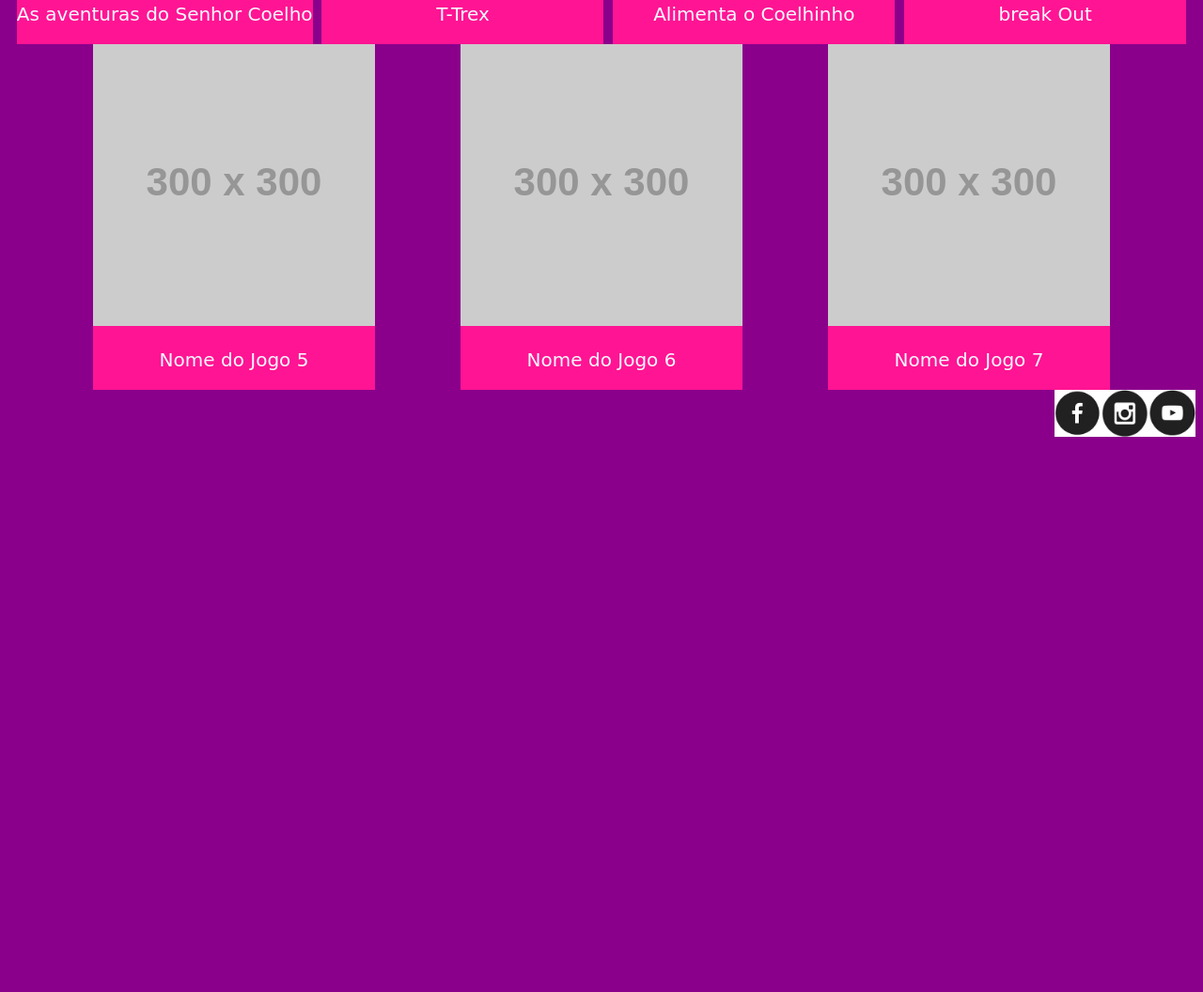
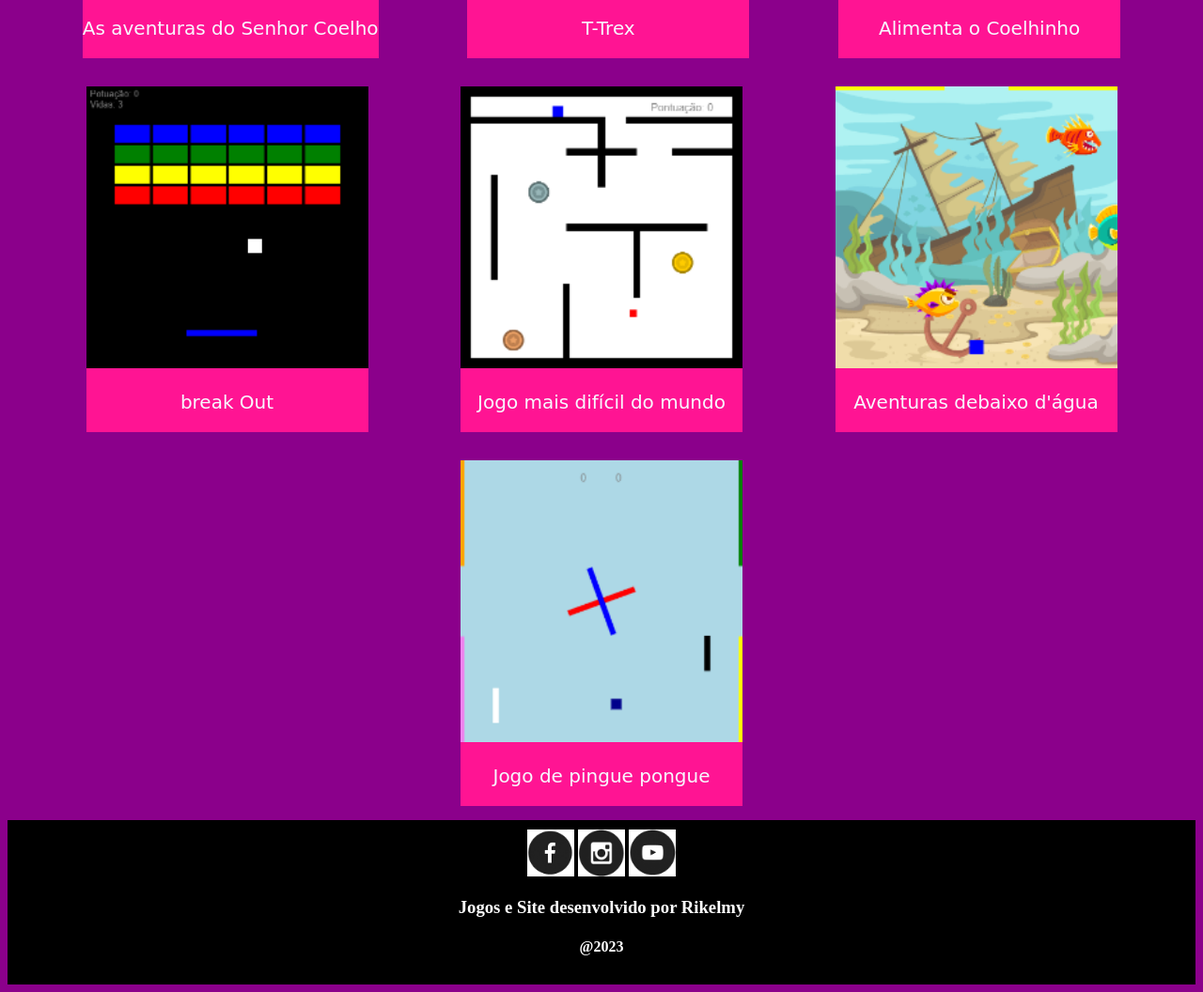
Before and after one commit to Rikelmy2008Pereira/AULA, a plain HTML site: page index.html in a window 1280 px wide. Shown: the part 524-1580 px from the top of the page at 94% size. Before the commit the page ends 1001 px from the top, so only its background shows below. Drawn offline with nearby package versions, Linux system fonts and the light colour scheme; placeholder pictures from the web are drawn by us; a web font is replaced by a local one.

Commit message:
Add files via upload

```diff
--- a/index.html
+++ b/index.html
@@ -47,33 +47,38 @@
             </div>
 
             <div class="item">
-                    <a href = "https://studio.code.org/projects/gamelab/1iviLM6SOV-RWUEq5lFKOuLq0XrDRBUa5_EdLkxQchs">
+                    <a href = "https://studio.code.org/projects/gamelab/1iviLM6SOV-RWUEq5lFKOuLq0XrDRBUa5_EdLkxQchs" target="_blank">
                         <img src="thumbnail.png"/></a>
                     <p>break Out</p>
             </div>
 
             <div class="item">
-                    <a href = "#"><img src="https://via.placeholder.com/300"/></a>
-                    <p>Nome do Jogo 5</p>
+                    <a href = "https://studio.code.org/projects/gamelab/dc1wlJ0a8NmpaAw8jTWas2cya-P9P6-40L8QxHec9xw" target="_blank">
+                        <img src="op.png"/></a>
+                    <p>Jogo mais difícil do mundo</p>
             </div>
 
             <div class="item">
-                    <a href = "#"><img src="https://via.placeholder.com/300"/></a>
-                    <p>Nome do Jogo 6</p>
+                    <a href = "https://studio.code.org/projects/gamelab/8J65nqYeDF-oWNcfzva4e-gHs4J4VRtqMsAGRUx8fpc" target="_blank">
+                        <img src="fish.png"/></a>
+                    <p>Aventuras debaixo d'água</p>
             </div>
 
             <div class="item">
-                    <a href = "#"><img src="https://via.placeholder.com/300"/></a>
-                    <p>Nome do Jogo 7</p>
+                    <a href = "https://studio.code.org/projects/gamelab/cas2E4FHxCtLySOtVSdkCbZMI20XGazlZ07L90Q__3U" target="_blank">
+                        <img src="pinge ponge.png"/></a>
+                    <p>Jogo de pingue pongue</p>
             </div>
 
         </div>
 
-        <div class="footer">
-            <a href="#"><img src="fb.png" width=50 height=50/></a>
+        <footer class="footer">
+            <a href="#"><img src="fb.png" width=50 height=50/></a >
             <a href="#"><img src="insta.png" width=50 height=50/></a>
             <a href="#"><img src="youtube.png" width=50 height=50/></a>
-        </div>
+            <h3>Jogos e Site desenvolvido por Rikelmy</h3>
+            <h4>@2023</h4>
+        </footer>
 
     </body>
 </html>
--- a/style.css
+++ b/style.css
@@ -30,8 +30,15 @@ body{
 }
 
 .footer{
-    display: flex;
-    justify-content: flex-end;
+    width: 100%;
+    padding: 10px;
+    justify-content: center;
+    align-items: center;
+    background: black;
+    color: #ffffff;
+    box-sizing: border-box;
+    text-align: center;
+
 }
 
 p,h2{
@@ -46,6 +53,7 @@ p,h2{
 
 .item{
     background: DeepPink;
+    margin: 15px;
 }
 
 .item p{
```
Also changed, not shown: fish.png (added), op.png (added), pinge ponge.png (added).
